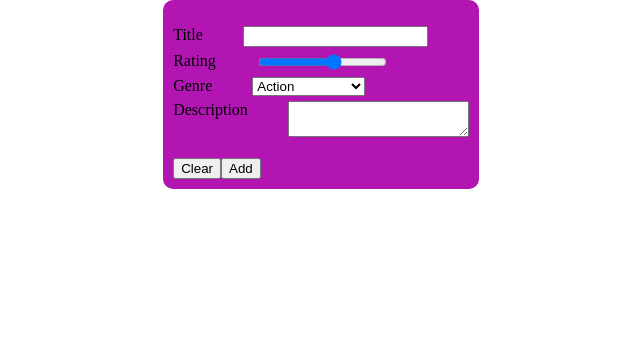
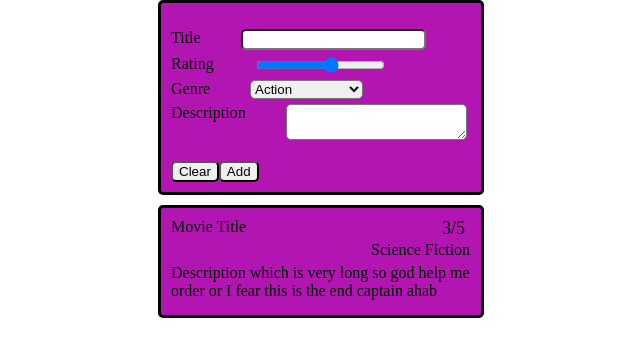
Before and after one commit to KerrikTheCleric/movie-cards, a React (Vite) app: page / in a window 1280 px wide. Shown: the top 356 px of the page, without its empty margins (319-959 px from the left). Built offline with nearby package versions, Linux system fonts and the light colour scheme.

Commit message:
Moviecard component layout

```diff
--- a/src/App.tsx
+++ b/src/App.tsx
@@ -1,10 +1,12 @@
 import { ReactElement } from "react";
 import AddMovie from "./components/AddMovie";
+import MovieCard from "./components/MovieCard";
 
 export function App(): ReactElement {
   return (
     <>
       <AddMovie/>
+      <MovieCard/>
     </>
   );
 }
--- a/src/components/AddMovie.css
+++ b/src/components/AddMovie.css
@@ -1,8 +1,9 @@
-.mainSection {
+.addMovieMainSection {
     background-color: rgb(179, 21, 179);
-    border-radius: 10px;
     padding: 10px;
-
+    border-style: solid;
+    border-color: black;
+    margin-bottom: 10px;
 
     display: grid;
     grid-gap: 10px;
@@ -19,6 +20,10 @@
     gap: 40px;
 }
 
+.roundedComponent{
+    border-radius: 5px;
+}
+
 /* .inputLabel{
     float: left;
     margin-left: 5px;
--- a/src/components/AddMovie.tsx
+++ b/src/components/AddMovie.tsx
@@ -41,20 +41,20 @@ export default function AddMovie(): ReactElement {
       }
 
     return (
-        <section className="mainSection">
+        <section className="addMovieMainSection roundedComponent">
             <form action="">
                 <ul className="addMovieComponentList">
                     <li className="addMovieComponentListItem">
                         <label htmlFor="titleInput">Title</label>
-                        <input type="text" name="" id="titleInput" value={titleInputValue} onChange={handleTitleInputChange}/>
+                        <input className="roundedComponent" type="text" name="" id="titleInput" value={titleInputValue} onChange={handleTitleInputChange}/>
                     </li>
                     <li className="addMovieComponentListItem">
                         <label htmlFor="ratingInput">Rating</label>
                         <input type="range" name="" id="ratingInput" min="0" max="5" value={ratingInputValue} onChange={handleRatingInputChange} />
                     </li>
-                    <li className="addMovieComponentListItem">
+                    <li className="addMovieComponentListItem ">
                         <label htmlFor="genreSelect">Genre</label>
-                        <select name="" id="genreSelect" value={genreInputValue} onChange={handleGenreInputChange}>
+                        <select className="roundedComponent" name="" id="genreSelect" value={genreInputValue} onChange={handleGenreInputChange}>
                             <option value="Action">Action</option>
                             <option value="Adventure">Adventure</option>
                             <option value="Animated">Animated</option>
@@ -73,12 +73,12 @@ export default function AddMovie(): ReactElement {
                     </li>
                     <li className="addMovieComponentListItem">
                     <label htmlFor="descriptionInput">Description</label>
-                    <textarea name="" id="descriptionInput" value={descriptionInputValue} onChange={handleDescriptionInputChange}></textarea>
+                    <textarea className="roundedComponent" name="" id="descriptionInput" value={descriptionInputValue} onChange={handleDescriptionInputChange}></textarea>
                     </li>
 
                 </ul>
-                <button>Clear</button>
-                <button type="button" onClick={() => addButtonEvent()}> Add </button>
+                <button className="roundedComponent">Clear</button>
+                <button className="roundedComponent" type="button" onClick={() => addButtonEvent()}> Add </button>
             </form>
         </section>
     )
--- /dev/null
+++ b/src/components/MovieCard.css
@@ -0,0 +1,77 @@
+.movieCardMainSection{
+    background-color: rgb(179, 21, 179);
+    padding: 10px;
+    border-style: solid;
+    border-color: black;
+    margin-bottom: 10px;
+
+    display: flex;
+    max-width: 300px;
+    text-wrap: wrap;
+    position: relative;
+}
+
+.movieCardComponentList {
+    padding-left: 0;
+    margin: 0;
+}
+
+.movieCardComponentListItem {
+    display: flex;
+    padding-bottom: 5px;
+    margin-top: 0px;
+    margin-bottom: 0px;
+}
+
+.roundedComponent {
+    border-radius: 5px;
+}
+
+/* .topLeft {
+    position: absolute;
+    top: 0px;
+    left: 16px;
+    font-size: 18px;
+} */
+
+/*.topLeft-second {
+     position: absolute;
+    top: 20px;
+    left: 16px;
+    font-size: 18px;
+
+
+}*/
+
+.genreText{
+    text-wrap: nowrap;
+    position: relative;
+    left: 200px;
+}
+
+/*.invisibleFiller{
+    visibility: hidden;
+}*/
+
+ .topRightRating {
+    position: absolute;
+    margin-top: 10px;
+    top: 0px;
+    right: 16px;
+    font-size: 18px;
+}
+
+/*.topRight-second {
+    position: absolute;
+    top: 20px;
+    right: 16px;
+    font-size: 18px;
+} */
+
+/*.block {
+    width: 50px;
+    background: tomato;
+  }
+  .justify-start {
+    margin-right: auto;
+  }*/
--- /dev/null
+++ b/src/components/MovieCard.tsx
@@ -0,0 +1,44 @@
+import { ReactElement } from "react";
+import { useState } from 'react';
+
+
+import "./MovieCard.css";
+
+export default function AddMovie(): ReactElement {
+
+    return (
+        <section className="movieCardMainSection roundedComponent">
+
+            <ul className="movieCardComponentList">
+                <p className="movieCardComponentListItem">Movie Title</p>
+                {/* <span className="invisibleFiller">Filler</span> */}
+                <p className=" movieCardComponentListItem genreText">Science Fiction</p>
+
+                <p className="movieCardComponentListItem">Description which is very long so god help me order or I fear this is the end captain ahab</p>
+            </ul>
+            <p className="topRightRating">3/5</p>
+            {/* <ul className="movieCardComponentList">
+                <p className="invisibleFiller movieCardComponentListItem">Filler</p>
+                <p className="genreText">Science Fiction</p>
+            </ul> */}
+
+
+            {/* <p className="topLeft">Movie Title</p>
+            <p className="topRight">3/5</p>
+            <p className="topRight-second">Genre</p>
+            <ul className="movieCardComponentList  ">
+            <p className="">Genre</p>
+            <span>d</span>
+                <p className="topLeft-second">Description here for display purposes please fix okay pdld shf  skskd ho the s.a djdos md   s,, sbidsiks  dhdks </p>
+            </ul>
+
+            <p className="justify-start">Movie Title</p>
+            <p className="justify-start">Genre</p>
+            <p className="justify-start">Description</p>
+            <p className="block ">Movie Titlessss</p>
+            <p>Genres</p> */}
+        </section>
+
+
+    )
+}
```
Also changed, not shown: src/index.css (line endings or trailing spaces).
